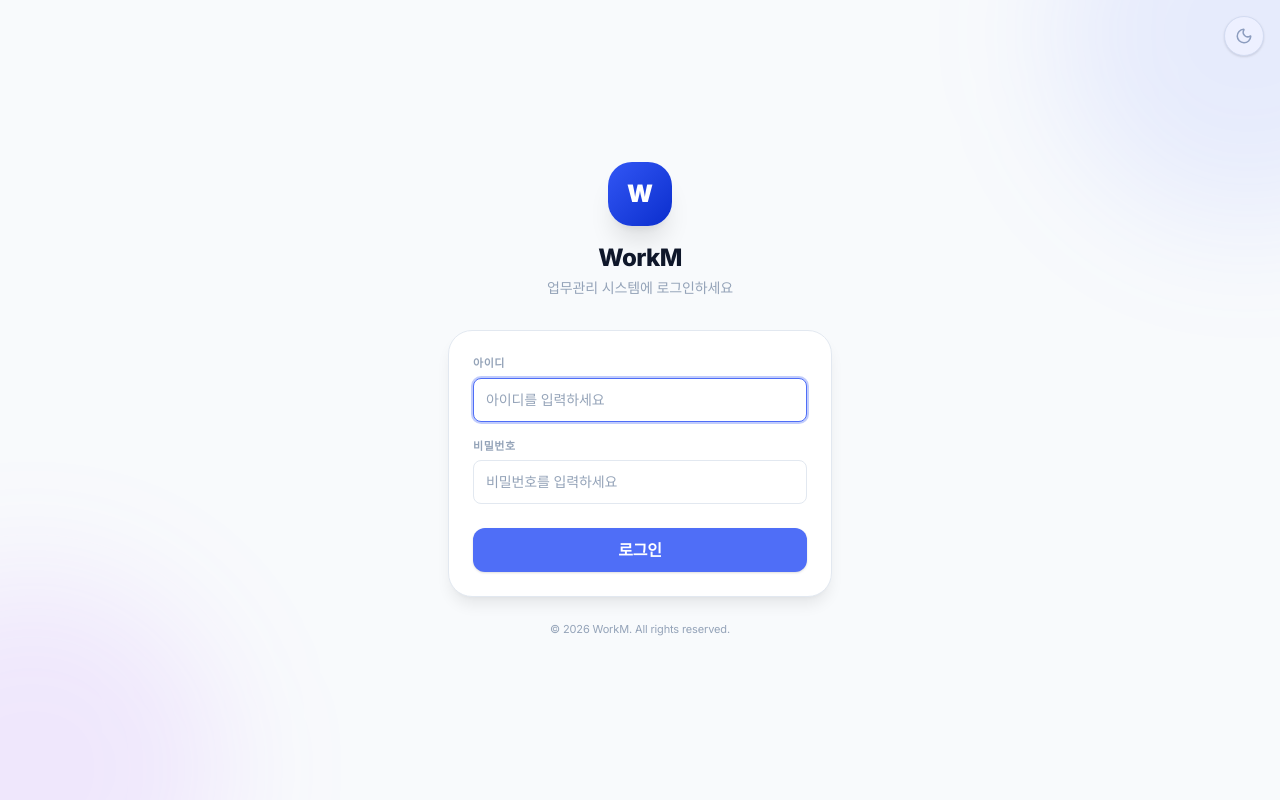
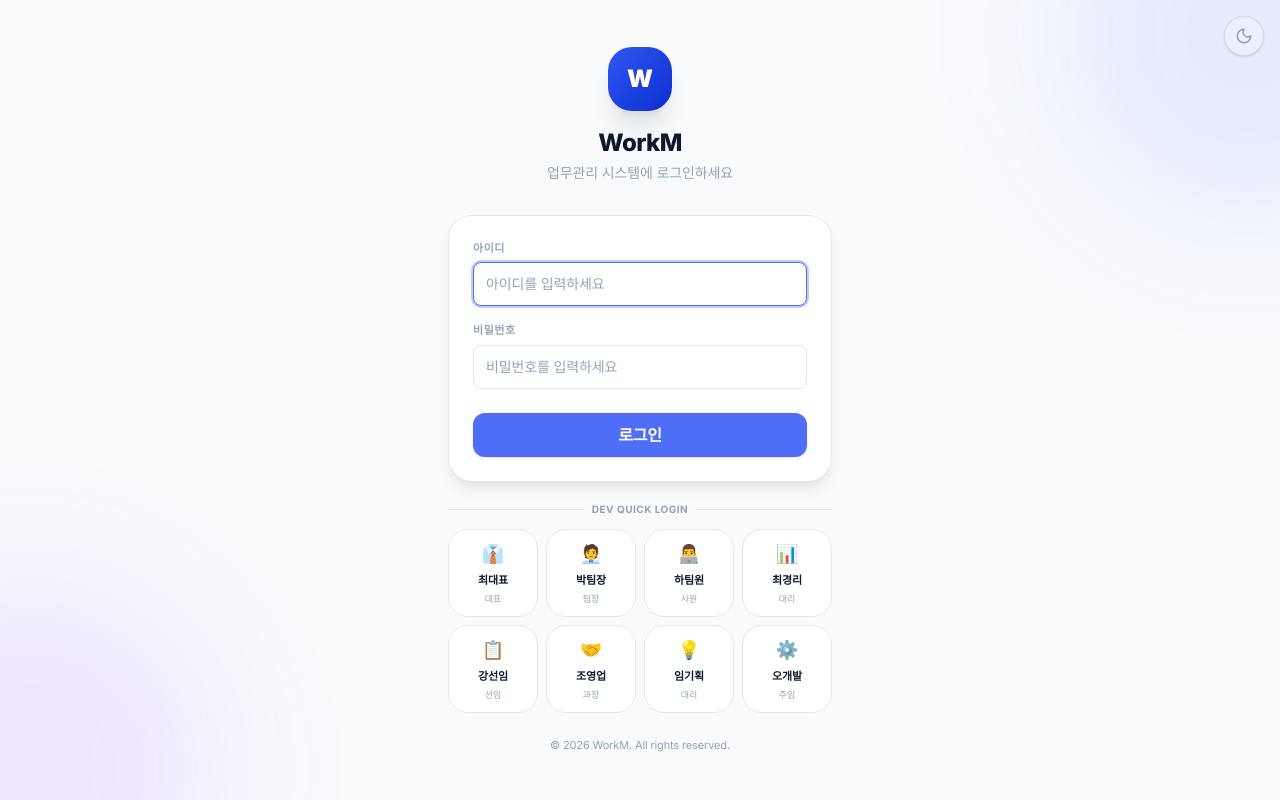
Before and after one commit to Park200200/WorkM, a React (Vite) app in the folder Antigravity/WorkM/workm-app/: page /#/login in a window 1280 px wide. Built offline with nearby package versions, Linux system fonts and the light colour scheme.

Commit message:
로그인: 개발용 8명 샘플 퀵로그인 버튼 추가

```diff
--- a/Antigravity/WorkM/workm-app/src/pages/auth/LoginPage.tsx
+++ b/Antigravity/WorkM/workm-app/src/pages/auth/LoginPage.tsx
@@ -122,6 +122,51 @@ export function LoginPage() {
           </Button>
         </form>
 
+        {/* 개발용 샘플 로그인 */}
+        <div className="mt-5">
+          <div className="flex items-center gap-2 mb-3">
+            <div className="flex-1 h-px bg-[var(--border-default)]" />
+            <span className="text-[10px] font-bold text-[var(--text-muted)] uppercase tracking-wider">Dev Quick Login</span>
+            <div className="flex-1 h-px bg-[var(--border-default)]" />
+          </div>
+          <div className="grid grid-cols-4 gap-2">
+            {[
+              { name: '최대표', dept: '경영지원팀', rank: '대표', color: '#4f6ef7', emoji: '👔' },
+              { name: '박팀장', dept: '개발팀', rank: '팀장', color: '#8b5cf6', emoji: '🧑‍💼' },
+              { name: '하팀원', dept: '개발팀', rank: '사원', color: '#06b6d4', emoji: '👨‍💻' },
+              { name: '최경리', dept: '경영지원팀', rank: '대리', color: '#22c55e', emoji: '📊' },
+              { name: '강선임', dept: '기획팀', rank: '선임', color: '#f59e0b', emoji: '📋' },
+              { name: '조영업', dept: '영업팀', rank: '과장', color: '#ef4444', emoji: '🤝' },
+              { name: '임기획', dept: '기획팀', rank: '대리', color: '#ec4899', emoji: '💡' },
+              { name: '오개발', dept: '개발팀', rank: '주임', color: '#14b8a6', emoji: '⚙️' },
+            ].map(u => (
+              <button
+                key={u.name}
+                type="button"
+                onClick={() => {
+                  login({
+                    id: u.name,
+                    name: u.name,
+                    email: `${u.name}@workm.kr`,
+                    dept: u.dept,
+                    rank: u.rank,
+                    color: u.color,
+                    status: '근무',
+                    role: u.rank === '대표' || u.rank === '팀장' ? 'admin' : 'user',
+                  })
+                  addToast('success', `${u.name}님으로 로그인! 👋`)
+                  navigate('/')
+                }}
+                className="flex flex-col items-center gap-1 py-2.5 px-1 rounded-xl bg-[var(--bg-surface)] border border-[var(--border-default)] hover:border-primary-400 hover:shadow-md transition-all cursor-pointer group"
+              >
+                <span className="text-lg group-hover:scale-110 transition-transform">{u.emoji}</span>
+                <span className="text-[11px] font-extrabold text-[var(--text-primary)]">{u.name}</span>
+                <span className="text-[9px] text-[var(--text-muted)]">{u.rank}</span>
+              </button>
+            ))}
+          </div>
+        </div>
+
         <p className="text-[11px] text-[var(--text-muted)] text-center mt-6">
           © 2026 WorkM. All rights reserved.
         </p>
```
